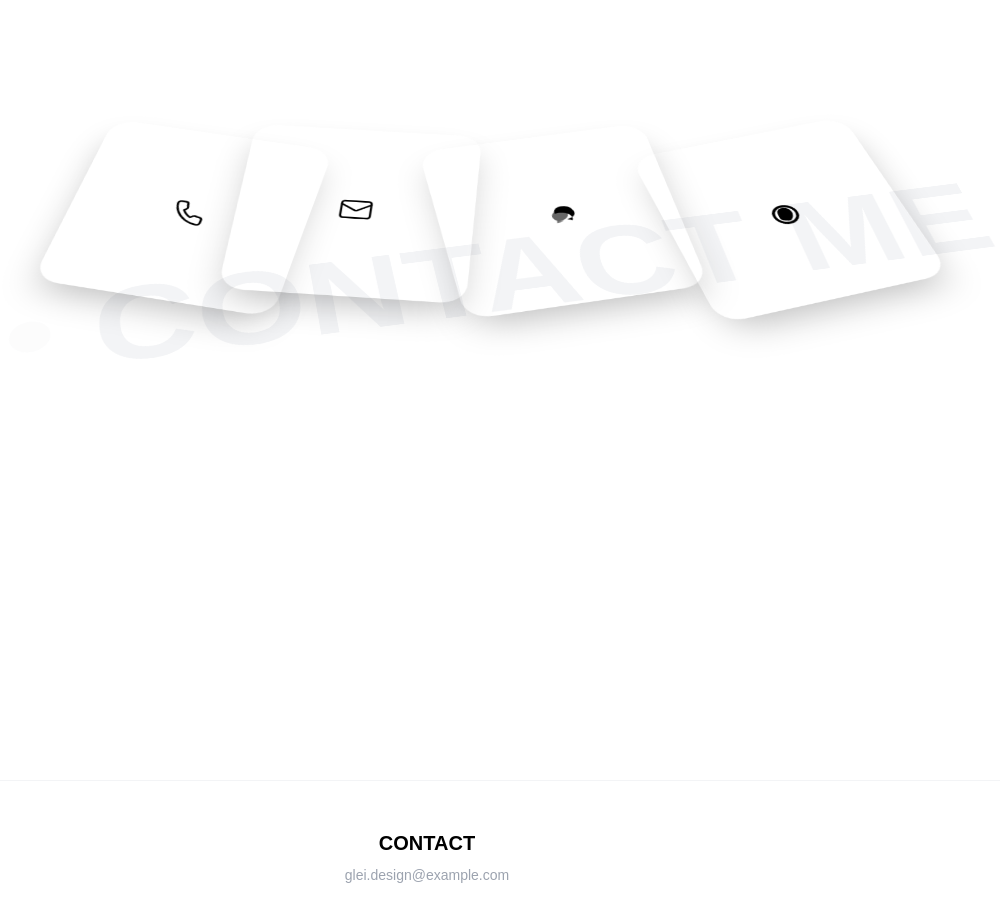
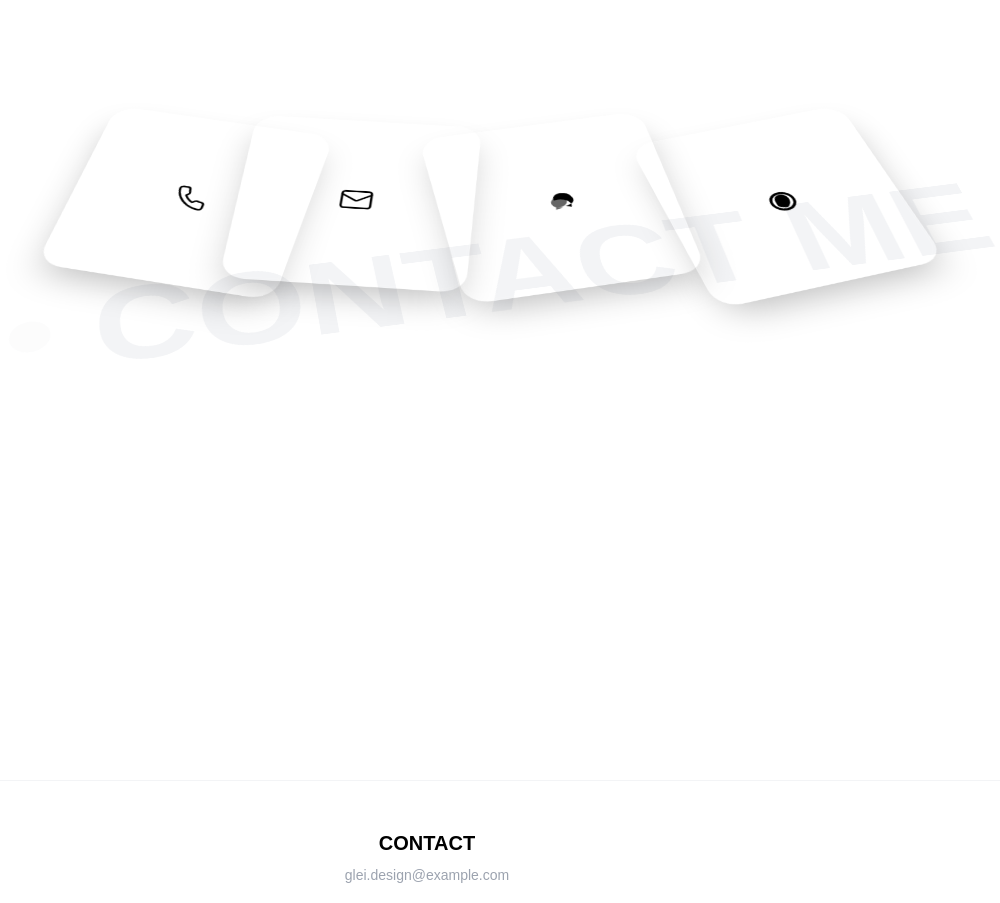
Before and after one commit to jayneysil520-dev/26.kmer, a React (Vite) app: page / in a window 1280 px wide. Shown: the part 7860-8763 px from the top of the page, without its empty margins (213-1213 px from the left). Built offline with nearby package versions, Linux system fonts and the light colour scheme; a web font is replaced by a local one.

Commit message:
fix(contact): Adjust contact item positions
Refine the vertical positioning of contact information icons for better visual balance within the contact section.

```diff
--- a/sections/Contact.tsx
+++ b/sections/Contact.tsx
@@ -44,7 +44,7 @@ const CONTACT_CARDS = [
         value: '+86 186 2517 5759',
         color: '#3B82F6', // Blue
         icon: ICONS.Phone,
-        position: { x: '-150%', y: '10%' },
+        position: { x: '-150%', y: '1%' },
         rotation: 12,
         // 🟢 👇 修改这里：调整 Hover 时的旋转角度 (0 为不旋转，正数顺时针，负数逆时针)
         hoverRotation: 15
@@ -55,7 +55,7 @@ const CONTACT_CARDS = [
         value: '1368069338@qq.com',
         color: '#F97316', // Orange
         icon: ICONS.Email,
-        position: { x: '-80%', y: '8%' },
+        position: { x: '-80%', y: '2%' },
         rotation: 5,
         // 🟢 👇 修改这里：调整 Hover 时的旋转角度
         hoverRotation: 7
@@ -66,7 +66,7 @@ const CONTACT_CARDS = [
         value: 'JayNeySil',
         color: '#07C160', // WeChat Green
         icon: ICONS.WeChat,
-        position: { x: '5%', y: '12%' },
+        position: { x: '5%', y: '4%' },
         rotation: -11,
         // 🟢 👇 修改这里：调整 Hover 时的旋转角度
         hoverRotation: -14,
@@ -78,7 +78,7 @@ const CONTACT_CARDS = [
         value: 'Glei_Art',
         color: '#FF2442', // Xiaohongshu Red
         icon: ICONS.Xiaohongshu,
-        position: { x: '100%', y: '11%' },
+        position: { x: '100%', y: '3%' },
         rotation: -16,
         // 🟢 👇 修改这里：目前设置了 12 度，使其向右旋转 (您可以改成其他数值)
         hoverRotation: -18
```
